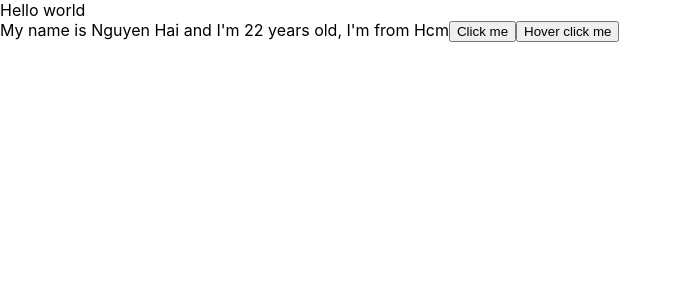
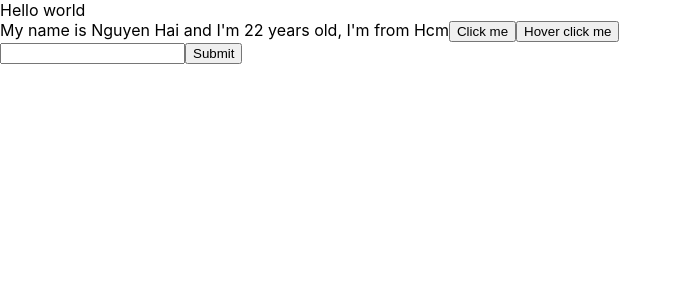
Before and after one commit to bingamen1123a/testDemoReact, a React (Create React App) app: page / in a window 1280 px wide. Shown: the top 300 px of the page, without its empty margins (0-682 px from the left). Built offline with nearby package versions, Linux system fonts and the light colour scheme.

Commit message:
from input => onChange -> input , onSubmit - > from -. button

```diff
--- a/src/components/MyComponents.js
+++ b/src/components/MyComponents.js
@@ -24,6 +24,17 @@
 
     }
 
+    handleOnChaneInput = (event) => {
+        this.setState({
+            name: event.target.value
+        })
+    }
+
+    handleOnSubmit = (event) => {
+        event.preventDefault(); // nhan submit se khong load loai trang
+        console.log(this.state)
+    }
+
     // JSX
     render() {
         return (
@@ -31,6 +42,10 @@
                 My name is {this.state.name} and I'm {this.state.age} years old, I'm from {this.state.address}
                 <button onClick={(event) => { this.handelClick(event) }}>Click me</button>
                 <button onMouseOver={this.handelClick}> Hover click me</button>
+                <form onSubmit={(event) => { this.handleOnSubmit(event) }}>
+                    <input type="text" onChange={(event) => { this.handleOnChaneInput(event) }} />
+                    <button>Submit</button>
+                </form>
             </div >
         );
 
```
